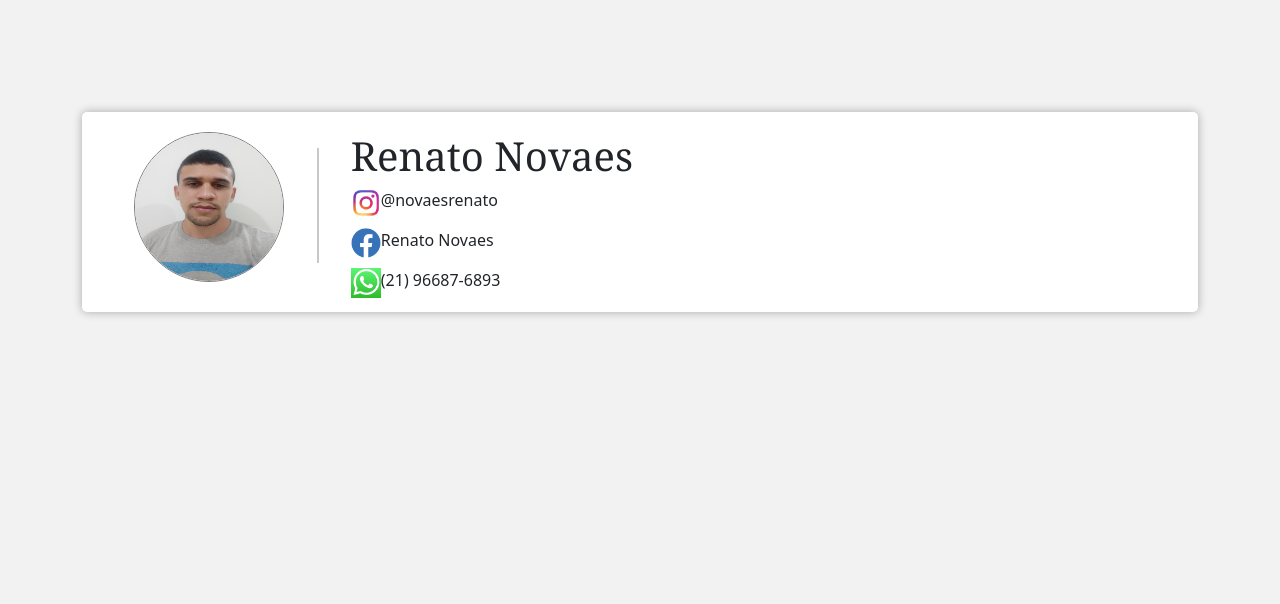
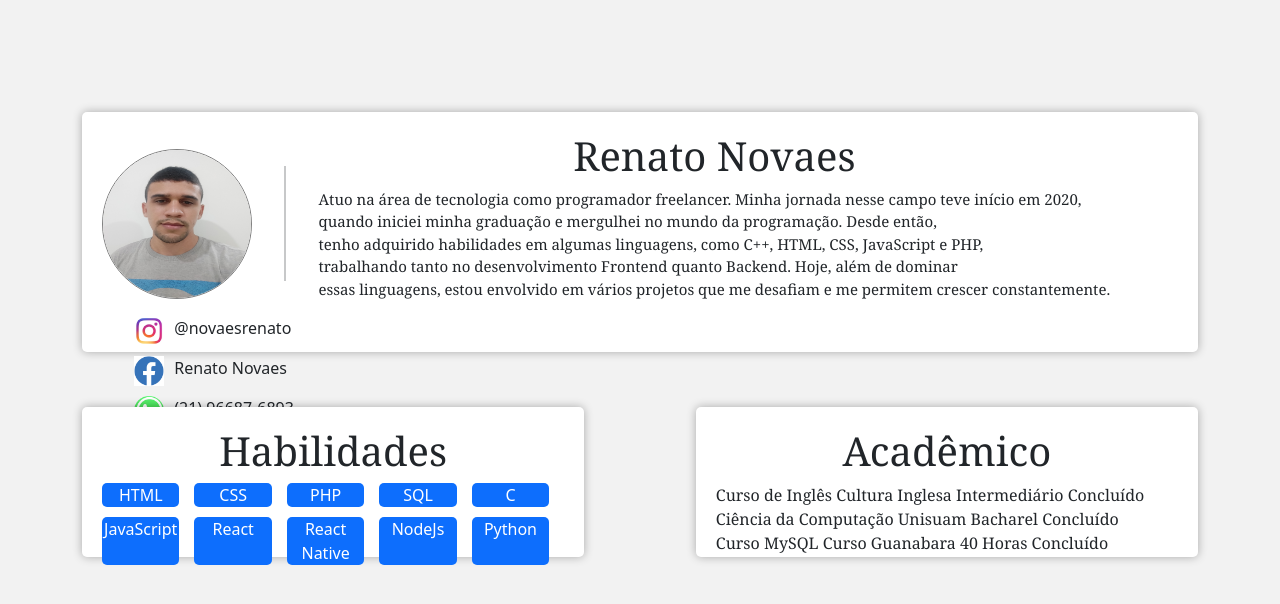
Before and after one commit to RNovaes/portfolio, a PHP site: page / in a window 1280 px wide. Shown: the top 604 px of the page. Run offline with PHP 8.4, Linux system fonts and the light colour scheme.

Commit message:
Atualizando

```diff
--- a/index.css
+++ b/index.css
@@ -5,7 +5,45 @@ body{
 #MeusDados{
     margin-top: 10%;
     background-color: white;
-    height: 200px;
+    height: 240px;
+    border-radius: 5px;
+    display: flex;
+    flex-direction: row;
+    flex-wrap: wrap;
+    position: relative;
+    z-index: 1;
+    padding: 20px;
+    box-shadow: 0px 0px 10px rgba(0, 0, 0, 0.3);
+    align-items: center;
+}
+
+#box{
+    display: flex;
+    flex-direction: row;
+    justify-content: space-between;
+    width: 100%;
+}
+
+#habilidades{
+    margin-top: 5%;
+    background-color: white;
+    height: 150px;
+    width: 45%;
+    border-radius: 5px;
+    display: flex;
+    flex-direction: row;
+    flex-wrap: wrap;
+    position: relative;
+    z-index: 1;
+    padding: 20px;
+    box-shadow: 0px 0px 10px rgba(0, 0, 0, 0.3);
+}
+
+#academico{
+    margin-top: 5%;
+    background-color: white;
+    height: 150px;
+    width: 45%;
     border-radius: 5px;
     display: flex;
     flex-direction: row;
@@ -21,7 +59,6 @@ body{
     height: 150px;
     border: solid 1px;
     border-radius: 50%;
-    margin-left: 3%;
     border-color: gray;
 }
 
@@ -37,15 +74,63 @@ body{
     flex-direction: column;
 }
 
+#MeusDados .novocontato{
+    display: flex;
+    flex-direction: column;
+    margin-left: 3%;
+}
+
 #MeusDados .redes{
     display: flex;
 }
 
-#MeusDados .Fonte{
+.fonte{
+    text-align: center;
     font-family: Georgia, 'Times New Roman', Times, serif;
 }
 
-#MeusDados .logo{
+.logo{
     width: 30px;
     height: 30px;
+    margin-right: 10px;
 }
+
+.textoPessoal{
+    font-size: 15px;
+    font-family: Georgia, 'Times New Roman', Times, serif;
+}
+
+.habil{
+    display: flex;
+    flex-direction: column;
+    width: 100%;
+}
+
+.butoes{
+    display: flex;
+    flex-direction: row;
+    justify-content: space-between;
+}
+
+.butt{
+    background-color: #0d6efd;
+    border-radius: 5px;
+    width: 90px;
+    text-align: center;
+    margin-right: 15px;
+    margin-bottom: 10px;
+}
+
+span{
+    color: white;
+}
+
+.dadosAcademicos{
+    display: flex;
+    flex-direction: column;
+    width: 100%;
+}
+
+.formacao{
+    font-family: Georgia, 'Times New Roman', Times, serif;
+}
--- a/index.php
+++ b/index.php
@@ -24,7 +24,20 @@
 
             <div class="contatos">
 
-                <h1 class="Fonte">Renato Novaes</h1>
+                <h1 class="fonte">Renato Novaes</h1>
+                <p class="textoPessoal">Atuo na área de tecnologia como programador freelancer.
+                    Minha jornada nesse campo teve início em 2020,<br>
+                    quando iniciei minha graduação e mergulhei no mundo da programação.
+                    Desde então,<br> tenho adquirido habilidades em algumas linguagens,
+                    como C++, HTML, CSS, JavaScript e PHP,<br> trabalhando tanto no
+                    desenvolvimento Frontend quanto Backend. Hoje, além de dominar<br>
+                    essas linguagens, estou envolvido em vários projetos
+                    que me desafiam e me permitem crescer constantemente.
+                </p>
+            </div>
+
+            <div class="novocontato">
+
                 <div class="redes">
                     <img src="imagens/instagram.webp" class="logo">
                     <p>@novaesrenato</p>
@@ -34,12 +47,94 @@
                     <p>Renato Novaes</p>
                 </div>
                 <div class="redes">
-                    <img src="imagens/whats.webp" class="logo">
+                    <img src="imagens/whatsapp.png" class="logo">
                     <p>(21) 96687-6893</p>
+                </div>
+                <div class="redes">
+                    <img src="imagens/email.png" class="logo">
+                    <p>novaesrenatodev@gmail.com</p>
+                </div>
+                <div class="redes">
+                    <img src="imagens/link.png" class="logo">
+                    <p>Renato Marcus Bispo Novaes</p>
                 </div>
 
             </div>
 
+        </div>
+
+        <div id="box">
+            <div id="habilidades">
+
+                <div class="habil">
+                    <h1 class="fonte">Habilidades</h1>
+
+                    <div class="butoes">
+                        <div class="butt">
+                            <span>HTML</span>
+                        </div>
+                        <div class="butt">
+                            <span>CSS</span>
+                        </div>
+                        <div class="butt">
+                            <span>PHP</span>
+                        </div>
+                        <div class="butt">
+                            <span>SQL</span>
+                        </div>
+                        <div class="butt">
+                            <span>C</span>
+                        </div>
+                    </div>
+
+                    <div class="butoes">
+                        <div class="butt">
+                            <span>JavaScript</span>
+                        </div>
+                        <div class="butt">
+                            <span>React</span>
+                        </div>
+                        <div class="butt">
+                            <span>React Native</span>
+                        </div>
+                        <div class="butt">
+                            <span>NodeJs</span>
+                        </div>
+                        <div class="butt">
+                            <span>Python</span>
+                        </div>
+                    </div>
+
+                </div>
+
+            </div>
+
+            <div id="academico">
+
+                <div class="dadosAcademicos">
+                    <h1 class="fonte">Acadêmico</h1>
+
+                    <div class="formacao">
+                        <label>Curso de Inglês</label>
+                        <label>Cultura Inglesa</label>
+                        <label>Intermediário</label>
+                        <label>Concluído</label>
+                    </div>
+                    <div class="formacao">
+                        <label>Ciência da Computação</label>
+                        <label>Unisuam</label>
+                        <label>Bacharel</label>
+                        <label>Concluído</label>
+                    </div>
+                    <div class="formacao">
+                        <label>Curso MySQL</label>
+                        <label>Curso Guanabara</label>
+                        <label>40 Horas</label>
+                        <label>Concluído</label>
+                    </div>
+                </div>
+
+            </div>
         </div>
 
     </div>
```
Also changed, not shown: imagens/email.png (added), imagens/link.png (added), imagens/whats.webp (deleted), imagens/whatsapp.png (added).
